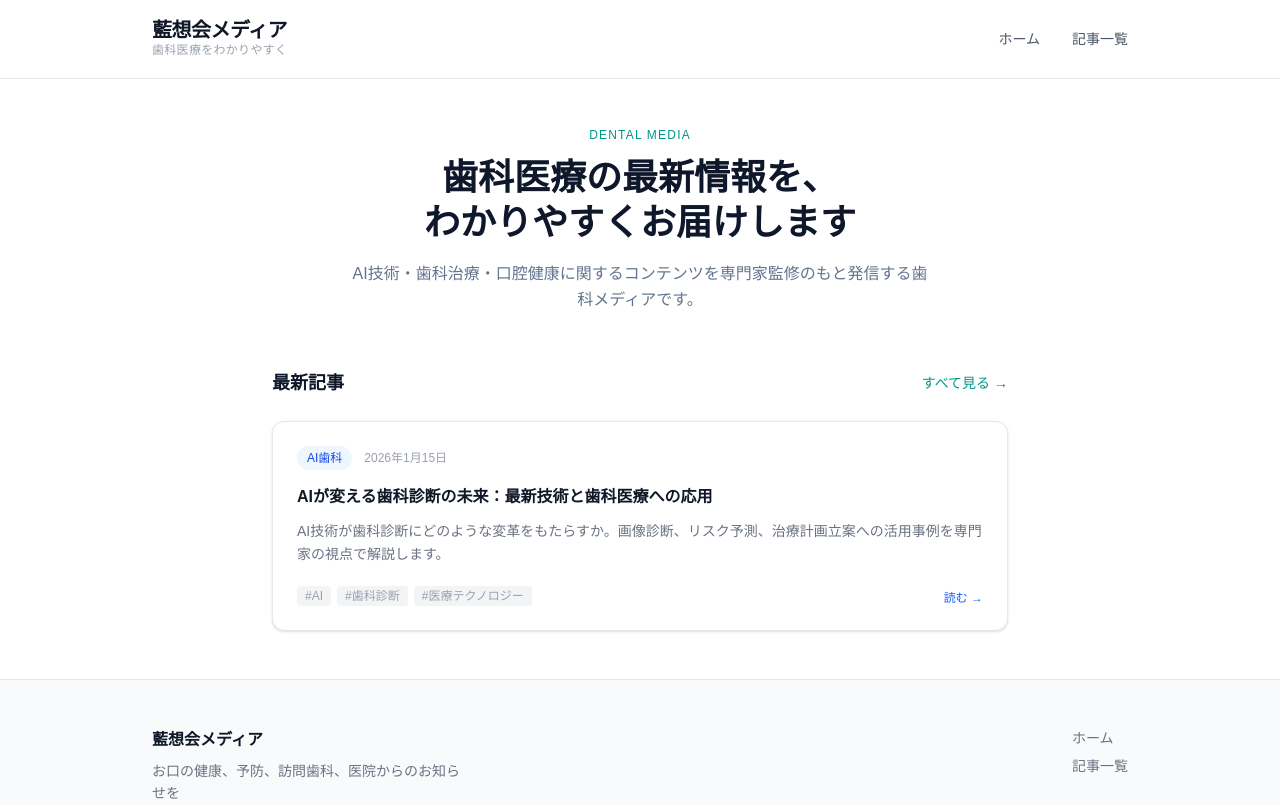
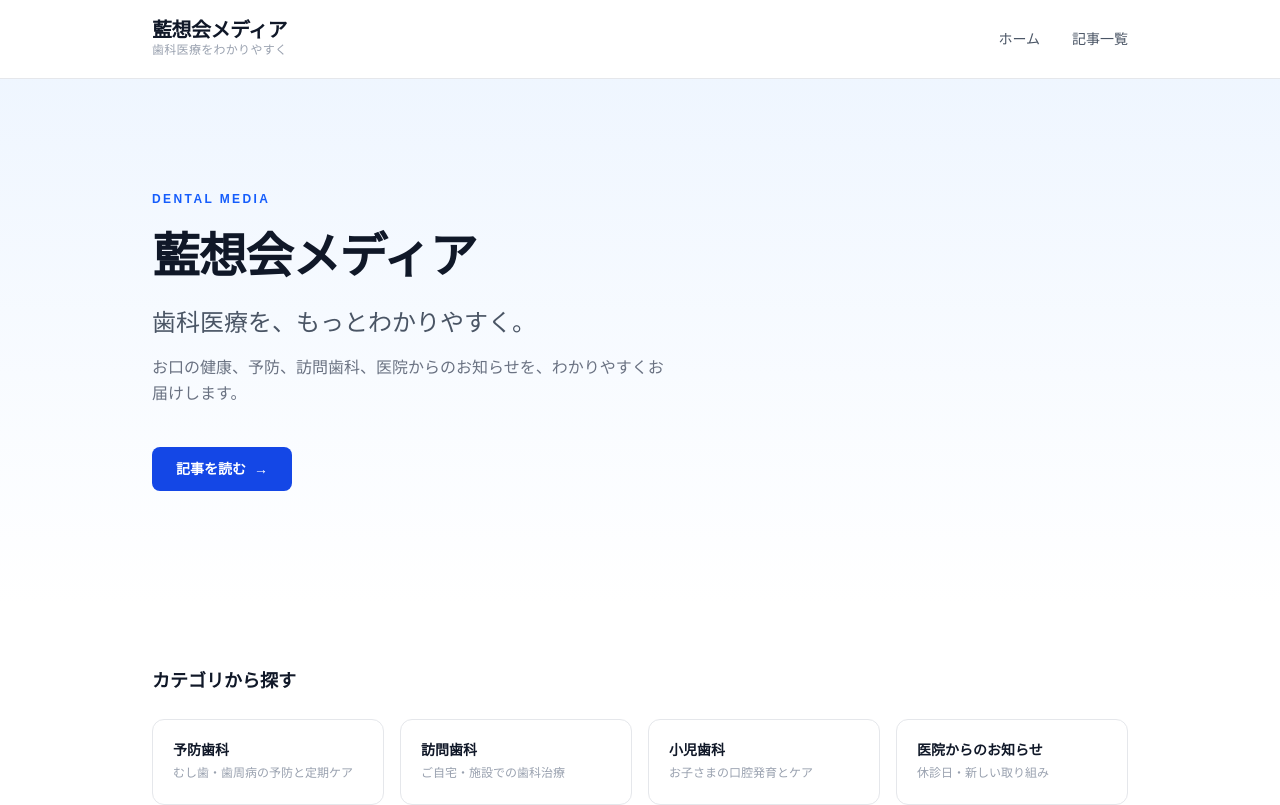
Before and after one commit to aisokai/aisoukai-media, a Next.js app: page / in a window 1280 px wide. Shown: the top 805 px of the page. Built offline with nearby package versions, Linux system fonts and the light colour scheme.

Commit message:
style: redesign top page with hero gradient, category grid, recent posts

```diff
--- a/src/app/page.tsx
+++ b/src/app/page.tsx
@@ -1,38 +1,73 @@
 import Link from 'next/link';
 import { getAllPosts } from '@/lib/posts';
 import ArticleCard from '@/components/ArticleCard';
+
+const CATEGORIES = [
+  { name: '予防歯科', desc: 'むし歯・歯周病の予防と定期ケア' },
+  { name: '訪問歯科', desc: 'ご自宅・施設での歯科治療' },
+  { name: '小児歯科', desc: 'お子さまの口腔発育とケア' },
+  { name: '医院からのお知らせ', desc: '休診日・新しい取り組み' },
+] as const;
 
 export default function HomePage() {
   const recentPosts = getAllPosts().slice(0, 3);
 
   return (
-    <div className="max-w-3xl mx-auto px-4 py-12">
-      <section className="mb-14 text-center">
-        <p className="text-xs font-medium text-teal-600 tracking-widest uppercase mb-3">
-          Dental Media
-        </p>
-        <h1 className="text-3xl sm:text-4xl font-bold text-slate-900 leading-tight mb-4">
-          歯科医療の最新情報を、
-          <br className="hidden sm:block" />
-          わかりやすくお届けします
-        </h1>
-        <p className="text-slate-500 text-sm sm:text-base leading-relaxed max-w-xl mx-auto">
-          AI技術・歯科治療・口腔健康に関するコンテンツを専門家監修のもと発信する歯科メディアです。
-        </p>
+    <div>
+      {/* Hero */}
+      <section className="bg-gradient-to-b from-blue-50 to-white">
+        <div className="max-w-5xl mx-auto px-6 py-20 sm:py-28">
+          <p className="text-xs font-semibold tracking-[0.2em] text-blue-600 uppercase mb-5">
+            Dental Media
+          </p>
+          <h1 className="text-4xl sm:text-5xl font-bold text-gray-900 leading-tight tracking-tight mb-5">
+            藍想会メディア
+          </h1>
+          <p className="text-xl sm:text-2xl font-medium text-gray-600 mb-4">
+            歯科医療を、もっとわかりやすく。
+          </p>
+          <p className="text-base text-gray-500 leading-relaxed max-w-lg mb-10">
+            お口の健康、予防、訪問歯科、医院からのお知らせを、わかりやすくお届けします。
+          </p>
+          <Link
+            href="/blog"
+            className="inline-flex items-center gap-2 bg-blue-700 text-white text-sm font-semibold px-6 py-3 rounded-lg hover:bg-blue-800 transition-colors"
+          >
+            記事を読む
+            <span aria-hidden="true">→</span>
+          </Link>
+        </div>
       </section>
 
+      {/* Categories */}
+      <section className="max-w-5xl mx-auto px-6 py-16">
+        <h2 className="text-lg font-semibold text-gray-900 mb-6">カテゴリから探す</h2>
+        <div className="grid grid-cols-2 sm:grid-cols-4 gap-4">
+          {CATEGORIES.map((cat) => (
+            <div
+              key={cat.name}
+              className="bg-white border border-gray-200 rounded-xl p-5 hover:border-blue-300 hover:shadow-sm transition-all"
+            >
+              <p className="text-sm font-semibold text-gray-900 mb-1">{cat.name}</p>
+              <p className="text-xs text-gray-400 leading-relaxed">{cat.desc}</p>
+            </div>
+          ))}
+        </div>
+      </section>
+
+      {/* Recent posts */}
       {recentPosts.length > 0 && (
-        <section>
+        <section className="max-w-5xl mx-auto px-6 pb-24">
           <div className="flex items-center justify-between mb-6">
-            <h2 className="text-lg font-semibold text-slate-900">最新記事</h2>
+            <h2 className="text-lg font-semibold text-gray-900">最新記事</h2>
             <Link
               href="/blog"
-              className="text-sm text-teal-600 hover:text-teal-700 transition-colors"
+              className="text-sm text-blue-600 hover:text-blue-800 font-medium transition-colors"
             >
               すべて見る →
             </Link>
           </div>
-          <div className="space-y-4">
+          <div className="grid sm:grid-cols-2 lg:grid-cols-3 gap-5">
             {recentPosts.map((post) => (
               <ArticleCard key={post.slug} post={post} />
             ))}
@@ -41,7 +76,7 @@ export default function HomePage() {
       )}
 
       {recentPosts.length === 0 && (
-        <section className="text-center py-16 text-slate-400">
+        <section className="max-w-5xl mx-auto px-6 pb-24 text-center py-16 text-gray-400">
           <p>記事を準備中です。しばらくお待ちください。</p>
         </section>
       )}
```
